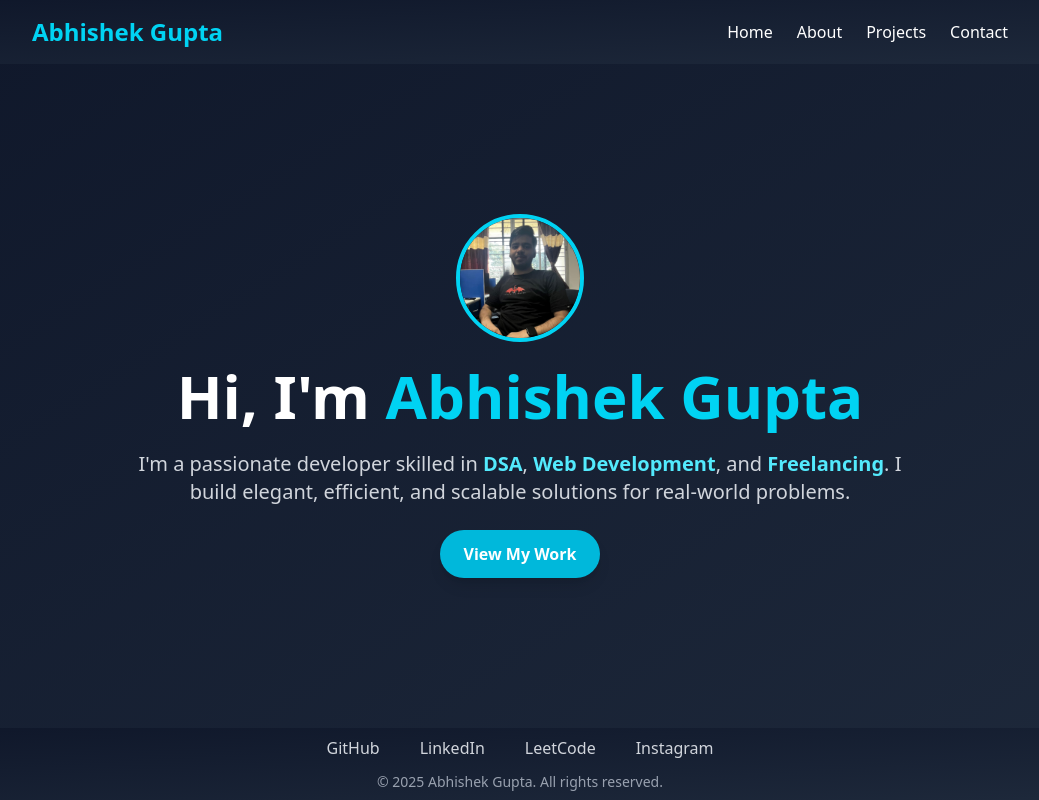
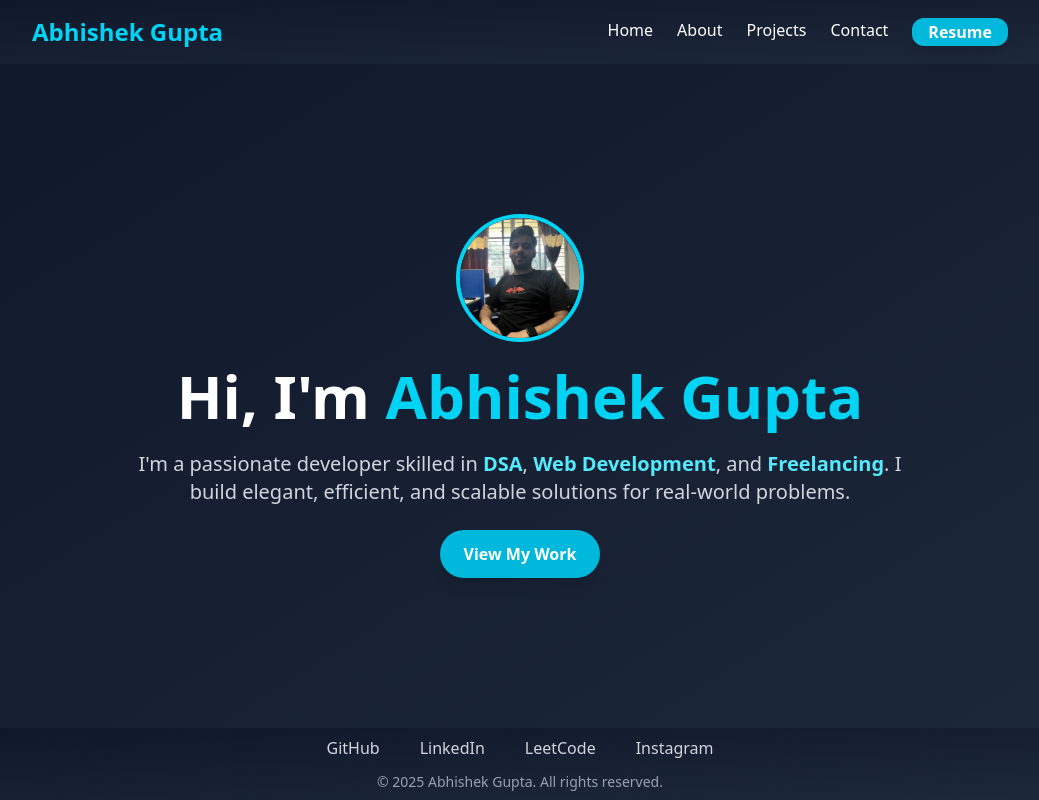
Before and after one commit to abhishek-gupta-24/abhishek-s_portfolio, a React (Vite) app in the folder abhishek-portfolio/: page / in a window 1280 px wide. Shown: the whole page, without its empty margins (120-1159 px from the left). Built offline with nearby package versions, Linux system fonts and the light colour scheme.

Commit message:
resume button update

```diff
--- a/abhishek-portfolio/src/Components/Header.jsx
+++ b/abhishek-portfolio/src/Components/Header.jsx
@@ -42,7 +42,13 @@ function Header() {
               Contact
             </button>
           </li>
+          <a href="https://drive.google.com/file/d/1c2__5XCF3aDUpDAMm9SMa-AAqJrSKVd0/view">
+          <button class="bg-gradient-to-r bg-cyan-500 hover:bg-cyan-600 text-white font-semibold px-4 py-0.5 rounded-xl shadow-lg hover:scale-105 hover:shadow-xl transition duration-300">
+            Resume
+          </button>
+        </a>
         </ul>
+
       </nav>
     </header>
   );
```
